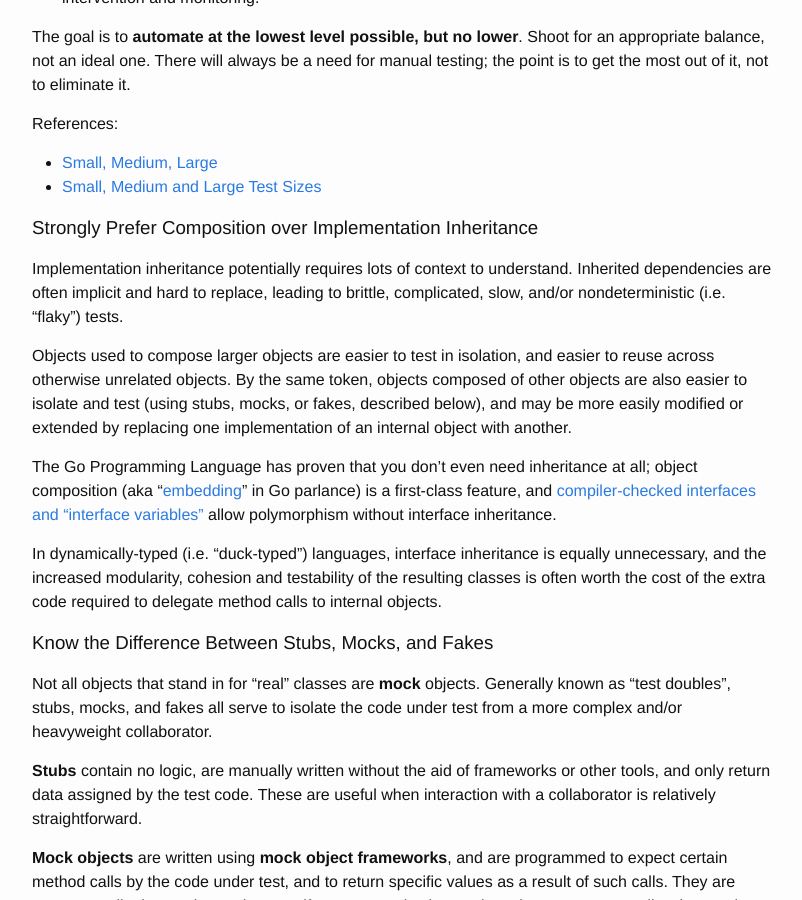
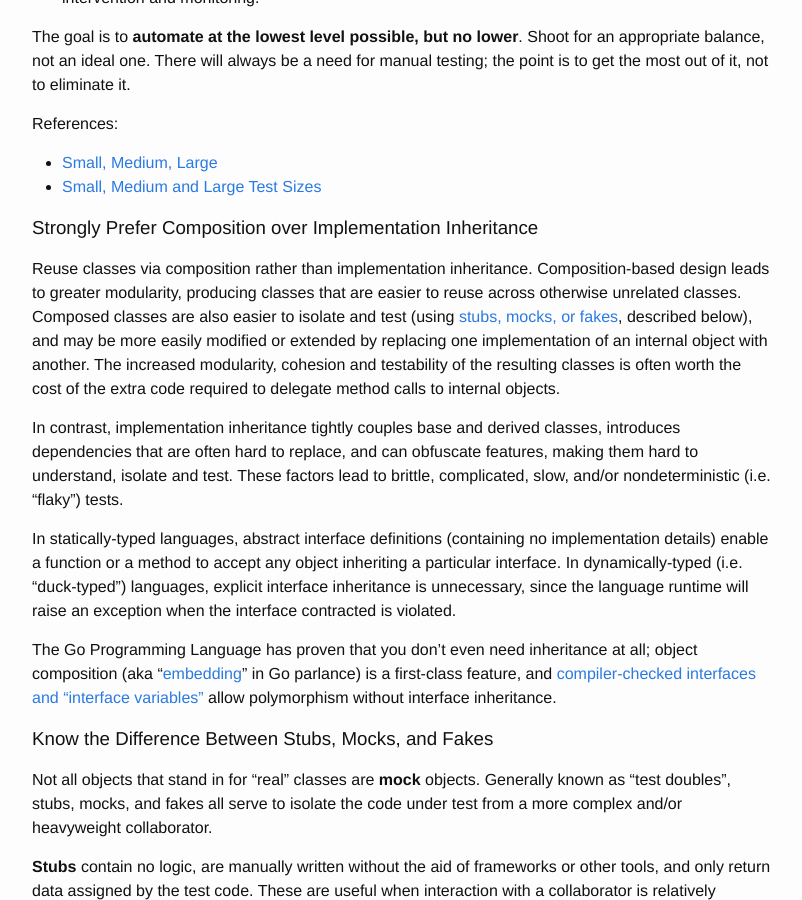
Before and after one commit to 18F/automated-testing-playbook, a Jekyll site: the page built from pages/principles-practices-idioms.md, in a window 1280 px wide and 900 px high, scrolled down 1838 px. Shown: the whole window, without its empty margins (238-1040 px from the left). Built offline with Jekyll 4.4.1, drawn with Linux system fonts in a browser that asks for light colours; Markdown is read by kramdown in place of the engine named in the settings.

Commit message:
Update "Composition vs. Inheritance"
Incorporates suggestions from Alison Rowland in #8.

```diff
--- a/pages/principles-practices-idioms.md
+++ b/pages/principles-practices-idioms.md
@@ -77,28 +79,13 @@ References:
 
 ### <a name="composition"></a>Strongly Prefer Composition over Implementation Inheritance
 
-Implementation inheritance potentially requires lots of context to understand.
-Inherited dependencies are often implicit and hard to replace, leading to
-brittle, complicated, slow, and/or nondeterministic (i.e. “flaky”) tests.
+Reuse classes via composition rather than implementation inheritance. Composition-based design leads to greater modularity, producing classes that are easier to reuse across otherwise unrelated classes. Composed classes are also easier to isolate and test (using [stubs, mocks, or fakes](#doubles), described below), and may be more easily modified or extended by replacing one implementation of an internal object with another. The increased modularity, cohesion and testability of the resulting classes is often worth the cost of the extra code required to delegate method calls to internal objects.
 
-Objects used to compose larger objects are easier to test in isolation, and
-easier to reuse across otherwise unrelated objects. By the same token, objects
-composed of other objects are also easier to isolate and test (using stubs,
-mocks, or fakes, described below), and may be more easily modified or extended
-by replacing one implementation of an internal object with another.
+In contrast, implementation inheritance tightly couples base and derived classes, introduces dependencies that are often hard to replace, and can obfuscate features, making them hard to understand, isolate and test. These factors lead to brittle, complicated, slow, and/or nondeterministic (i.e. “flaky”) tests.
 
-The Go Programming Language has proven that you don’t even need inheritance at
-all; object composition (aka
-“[embedding](http://golang.org/doc/effective_go.html#embedding)” in Go
-parlance) is a first-class feature, and [compiler-checked interfaces and
-“interface
-variables”](http://golang.org/doc/effective_go.html#interfaces_and_types)
-allow polymorphism without interface inheritance.
+In statically-typed languages, abstract interface definitions (containing no implementation details) enable a function or a method to accept any object inheriting a particular interface. In dynamically-typed (i.e. "duck-typed") languages, explicit interface inheritance is unnecessary, since the language runtime will raise an exception when the interface contracted is violated.
 
-In dynamically-typed (i.e. “duck-typed”) languages, interface inheritance is
-equally unnecessary, and the increased modularity, cohesion and testability of
-the resulting classes is often worth the cost of the extra code required to
-delegate method calls to internal objects.
+The Go Programming Language has proven that you don’t even need inheritance at all; object composition (aka “[embedding](http://golang.org/doc/effective_go.html#embedding)” in Go parlance) is a first-class feature, and [compiler-checked interfaces and “interface variables”](http://golang.org/doc/effective_go.html#interfaces_and_types) allow polymorphism without interface inheritance.
 
 ### <a name="doubles"></a>Know the Difference Between Stubs, Mocks, and Fakes
 
```
Also changed, not shown: other parts of pages/principles-practices-idioms.md (+4 -2 lines).
